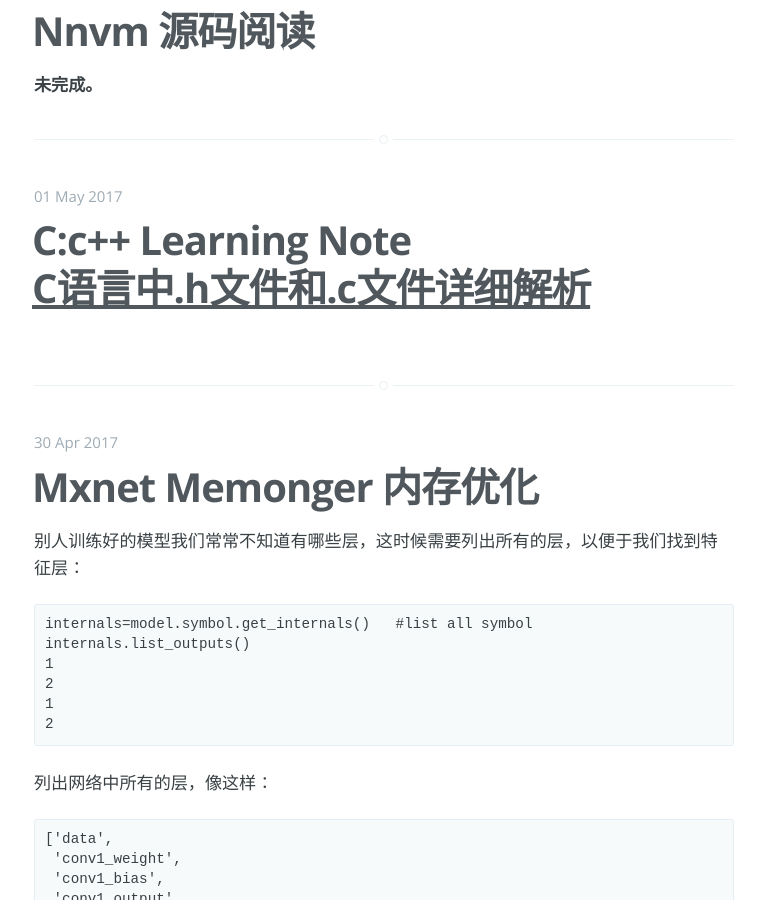
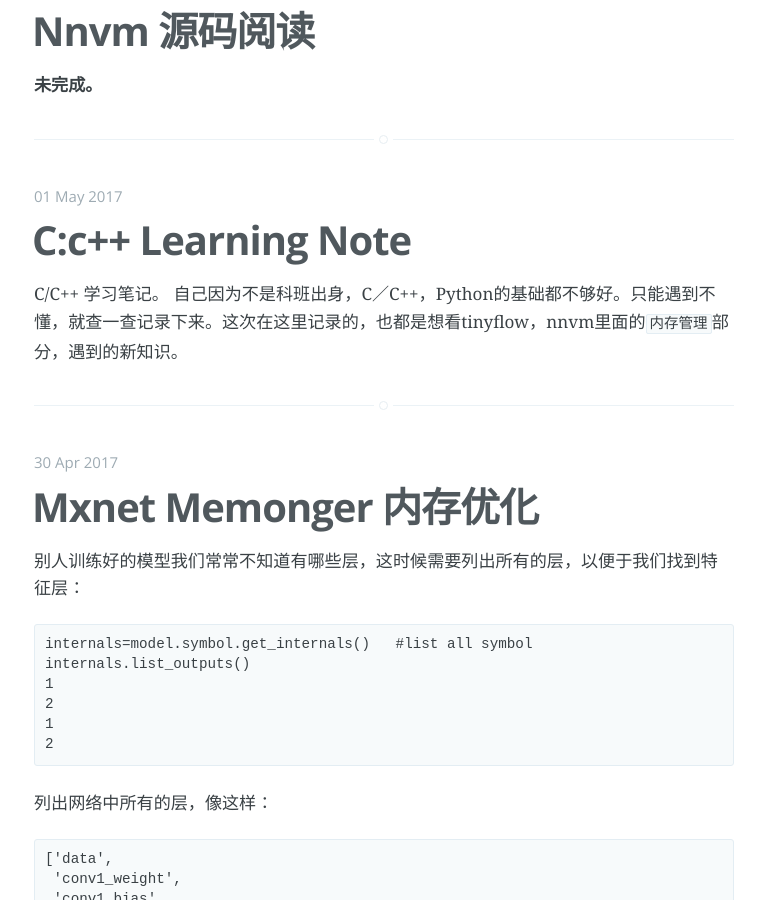
Before and after one commit to xiandong79/xiandong79.github.io, a Jekyll site: the page built from index.html, in a window 1280 px wide and 900 px high, scrolled down 619 px. Shown: the whole window, without its empty margins (256-1021 px from the left). Built offline with Jekyll 4.4.1, drawn with Linux system fonts in a browser that asks for light colours; the list of posts is cut into pages by our own code; some of the changed lines change nothing that is shown.

Commit message:
C++模板
C++模板

````diff
--- a/_posts/2017-05-01-C:C++-Learning-note.md
+++ b/_posts/2017-05-01-C:C++-Learning-note.md
@@ -1,4 +1,14 @@
+C/C++ 学习笔记。
+自己因为不是科班出身，C／C++，Python的基础都不够好。只能遇到不懂，就查一查记录下来。这次在这里记录的，也都是想看tinyflow，nnvm里面的`内存管理`部分，遇到的新知识。
+
+* [C语言中.h文件和.c文件](#C语言中.h文件和.c文件)
+* [C++模板-template](#C++模板-template)
+	* [函数模板通式](#函数模板通式)
+	* [类模板通式](#类模板通式)
+	* [演示示例](#演示示例)
+
 ## [C语言中.h文件和.c文件详细解析](http://blog.sina.com.cn/s/blog_73006d600102wcx5.html)
+<span id="C语言中.h文件和.c文件"></span>
 
 ### 简单来说：
 
@@ -100,3 +110,115 @@
 此外：从C编译器角度看，.h和.c皆是浮云，就是改名为.txt、.doc也没有大的分别。换句话说，**就是.h和.c没啥必然联系**。.h中一般放的是同名.c文件中定义的变量、数组、函数的声明，需要让.c外部使用的声明。这个声明有啥用？只是让需要用这些声明的地方方便引用。因为 #include "xx.h" 这个宏其实际意思就是把当前这一行删掉，把 xx.h 中的内容原封不动的插入在当前行的位置。由于想写这些函数声明的地方非常多（每一个调用 xx.c 中函数的地方，都要在使用前声明一下子），所以用 #include "xx.h" 这个宏就简化了许多行代码--**让预处理器自己替换好了**。
 
 　　程序编译的时候，并不会去找b.cpp文件中的函数实现，只有在link的时候才进行这个工作。我们在b.cpp或c.cpp中用#include "a.h"实际上是引入相关声明，使得编译可以通过，程序并不关心实现是在哪里，是怎么实现的。源文件编译后成生了目标文件（.o或.obj文件），目标文件中，这些函数和变量就视作一个个符号。**在link的时候，需要在makefile里面说明需要连接哪个.o或.obj文件（在这里是b.cpp生成的.o或.obj文件）**，此时，连接器会去这个.o或.obj文件中找在b.cpp中实现的函数，再把他们build到makefile中指定的那个可以执行文件中。
+
+
+
+## C++模板 template
+<span id="C++模板-template"></span>
+
+C++模板
+
+　　模板是C++支持**参数化多态**(int, double)的工具，使用模板可以使用户为类或者函数声明一种一般模式，使得类中的某些数据成员或者成员函数的**参数、返回值取得任意类型**。
+
+　　模板是一种对类型进行参数化的工具；
+
+　　通常有两种形式：**函数模板**和**类模板**；
+
+　　函数模板针对仅**参数类型**不同的函数；
+
+　　类模板针对仅数据成员和成员**函数类型**不同的类。
+
+　　**使用模板的目的就是能够让程序员编写与类型无关的代码**。比如编写了一个交换两个整型int 类型的swap函数，这个函数就只能实现int 型，对double，字符这些类型无法实现，要实现这些类型的交换就要重新编写另一个swap函数。使用模板的目的就是要让这程序的实现与类型无关，比如一个swap模板函数，即可以实现int 型，又可以实现double型的交换。模板可以应用于函数和类。下面分别介绍。
+
+　　注意：模板的声明或定义只能在全局，命名空间或类范围内进行。即不能在局部范围，函数内进行，比如不能在main函数中声明或定义一个模板。
+
+
+
+### 一、函数模板通式
+<span id="函数模板通式"></span>
+1、函数模板的格式：
+
+```
+　　　　template <class 形参名，class 形参名，......> 返回类型 函数名(参数列表)
+
+　　　{
+
+　　　　　　函数体
+
+　　　}
+```
+
+　　其中template和class是关键字，class可以用typename 关键字代替，在这里typename 和class没区别，<>括号中的参数叫模板形参，模板形参和函数形参很相像，模板形参不能为空。一但声明了模板函数就可以用模板函数的形参名声明类中的成员变量和成员函数，即可以在该函数中使用内置类型的地方都可以**使用模板形参**名。模板形参需要调用该模板函数时提供的模板实参来初始化模板形参，一旦编译器确定了实际的模板实参类型就称他实例化了函数模板的一个实例。比如swap的模板函数形式为
+
+```
+　　　　　　template <class T> void swap(T& a, T& b){
+
+　　　　　　}，
+```
+
+当调用这样的模板函数时类型T就会被被调用时的类型所代替，比如swap(a,b)其中a和b是int 型，这时模板函数swap中的形参T就会被int 所代替，模板函数就变为swap(int &a, int &b)。而当swap(c,d)其中c和d是double类型时，模板函数会被替换为swap(double &a, double &b)，这样就实现了函数的实现与类型无关的代码。
+
+
+### 二、类模板通式
+<span id="类模板通式"></span>
+
+　　1、类模板的格式为：
+
+```
+　　　　template<class  形参名，class 形参名，…>   class 类名
+
+　　　　{ ... };
+```
+
+　　类模板和函数模板都是以template开始后接模板形参列表组成，模板形参不能为空，一但声明了类模板就可以用类模板的形参名声明类中的成员变量和成员函数，即可以**在类中**使用内置类型的地方都可以使用**模板形参名**来声明。比如
+
+```
+　　　　template<class T> class A{
+　　　　	public:
+
+　　　　		T a;
+　　　　		T b;
+
+　　　　		T hy(T c, T &d);};
+```
+在类A中声明了两个类型为T的成员变量a和b，还声明了一个返回类型为T带两个参数类型为T的函数hy。
+
+
+演示示例：
+<span id="演示示例"></span>
+
+```
+　　TemplateDemo.h
+
+复制代码
+ 1 #ifndef TEMPLATE_DEMO_HXX
+ 2 #define TEMPLATE_DEMO_HXX
+ 3
+ 4 template<class T> class A{
+ 5     public:
+ 6         T g(T a,T b);
+ 7         A();
+ 8 };
+ 9
+10 #endif
+```
+
+```
+复制代码
+　　TemplateDemo.cpp
+
+复制代码
+ 1 #include<iostream.h>
+ 2 #include "TemplateDemo.h"
+ 3
+ 4 template<class T> A<T>::A(){}
+ 5
+ 6 template<class T> T A<T>::g(T a,T b){
+ 7     return a+b;
+ 8 }
+ 9
+10 void main(){
+11     A<int> a;
+12     cout<<a.g(2,3.2)<<endl;
+13 }
+```
````
